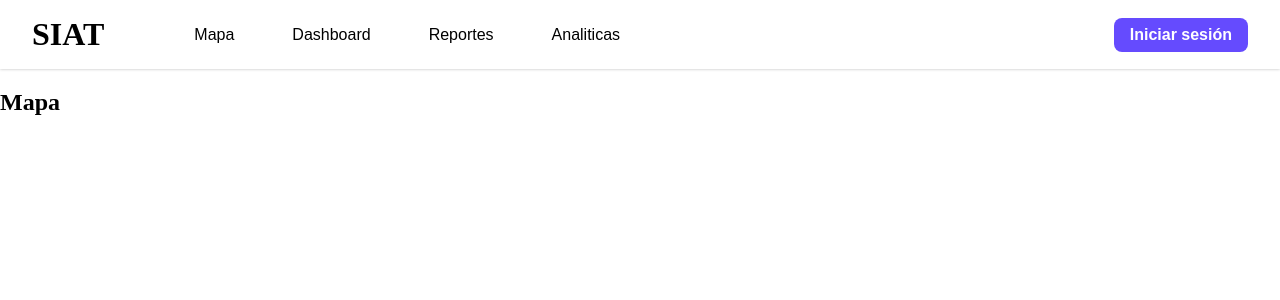
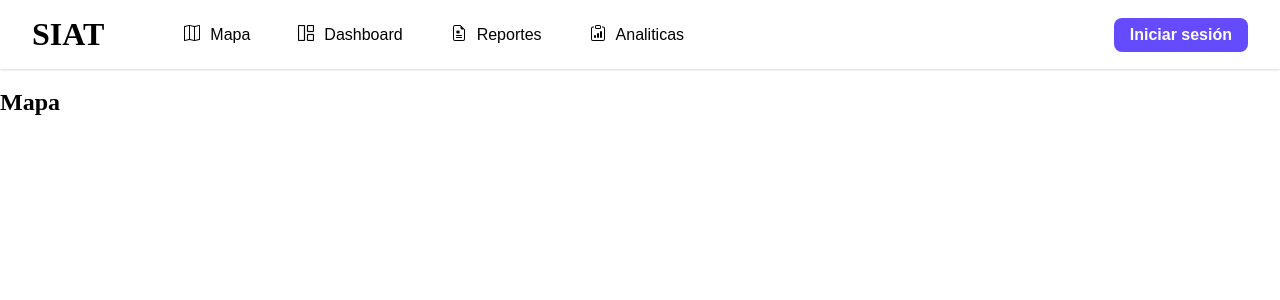
Before and after one commit to SIAT-UV/SIAT-FRONTEND, a React (Vite) app in the folder project/: page /mapa in a window 1280 px wide. Shown: the top 300 px of the page. Built offline with nearby package versions, Linux system fonts and the light colour scheme; a web font is replaced by a local one.

Commit message:
Correción menor en el menú

```diff
--- a/project/src/components/NavBar/NavBar.jsx
+++ b/project/src/components/NavBar/NavBar.jsx
@@ -1,10 +1,6 @@
 import { PrimaryIcon } from "../Icon"
 import { NavLink } from "../NavLink"
 import { navBar, labelMenu, hamburger, menu } from "./NavBar.module.css"
-import dashboardIcon from "../../assets/icons/dashboardIcon.svg"
-import mapIcon from "../../assets/icons/map.svg"
-import reportIcon from "../../assets/icons/reportIcon.svg"
-import analiticsIcon from "../../assets/icons/analiticsIcon.svg"
 import { MenuItem } from "./MenuItem"
 
 export const NavBar = ({ children }) => {
@@ -19,19 +15,70 @@ export const NavBar = ({ children }) => {
       <ul className={menu}>
         <MenuItem>
           <PrimaryIcon>
+            <svg
+              xmlns="http://www.w3.org/2000/svg"
+              width="16"
+              height="16"
+              fill="currentColor"
+              className="bi bi-map"
+              viewBox="0 0 16 16"
+            >
+              <path
+                fillRule="evenodd"
+                d="M15.817.113A.5.5 0 0 1 16 .5v14a.5.5 0 0 1-.402.49l-5 1a.5.5 0 0 1-.196 0L5.5 15.01l-4.902.98A.5.5 0 0 1 0 15.5v-14a.5.5 0 0 1 .402-.49l5-1a.5.5 0 0 1 .196 0L10.5.99l4.902-.98a.5.5 0 0 1 .415.103M10 1.91l-4-.8v12.98l4 .8zm1 12.98 4-.8V1.11l-4 .8zm-6-.8V1.11l-4 .8v12.98z"
+              />
+            </svg>
           </PrimaryIcon>
           <NavLink to="/mapa">Mapa</NavLink>
         </MenuItem>
         <MenuItem>
-          <PrimaryIcon icon={dashboardIcon} />
+          <PrimaryIcon>
+            <svg
+              xmlns="http://www.w3.org/2000/svg"
+              width="16"
+              height="16"
+              fill="currentColor"
+              stroke="currentColor"
+              stroke-width=".2"
+              className="bi bi-grid-1x2"
+              viewBox="0 0 16 16"
+            >
+              <path d="M6 1H1v14h5zm9 0h-5v5h5zm0 9v5h-5v-5zM0 1a1 1 0 0 1 1-1h5a1 1 0 0 1 1 1v14a1 1 0 0 1-1 1H1a1 1 0 0 1-1-1zm9 0a1 1 0 0 1 1-1h5a1 1 0 0 1 1 1v5a1 1 0 0 1-1 1h-5a1 1 0 0 1-1-1zm1 8a1 1 0 0 0-1 1v5a1 1 0 0 0 1 1h5a1 1 0 0 0 1-1v-5a1 1 0 0 0-1-1z" />
+            </svg>
+          </PrimaryIcon>
           <NavLink to="/dashboard">Dashboard</NavLink>
         </MenuItem>
         <MenuItem>
-          <PrimaryIcon icon={reportIcon} />
+          <PrimaryIcon>
+            <svg
+              xmlns="http://www.w3.org/2000/svg"
+              width="16"
+              height="16"
+              fill="currentColor"
+              className="bi bi-file-earmark-medical"
+              viewBox="0 0 16 16"
+            >
+              <path d="M7.5 5.5a.5.5 0 0 0-1 0v.634l-.549-.317a.5.5 0 1 0-.5.866L6 7l-.549.317a.5.5 0 1 0 .5.866l.549-.317V8.5a.5.5 0 1 0 1 0v-.634l.549.317a.5.5 0 1 0 .5-.866L8 7l.549-.317a.5.5 0 1 0-.5-.866l-.549.317zm-2 4.5a.5.5 0 0 0 0 1h5a.5.5 0 0 0 0-1zm0 2a.5.5 0 0 0 0 1h5a.5.5 0 0 0 0-1z" />
+              <path d="M14 14V4.5L9.5 0H4a2 2 0 0 0-2 2v12a2 2 0 0 0 2 2h8a2 2 0 0 0 2-2M9.5 3A1.5 1.5 0 0 0 11 4.5h2V14a1 1 0 0 1-1 1H4a1 1 0 0 1-1-1V2a1 1 0 0 1 1-1h5.5z" />
+            </svg>
+          </PrimaryIcon>
           <NavLink to="/reportes">Reportes</NavLink>
         </MenuItem>
         <MenuItem>
-          <PrimaryIcon icon={analiticsIcon} />
+          <PrimaryIcon>
+            <svg
+              xmlns="http://www.w3.org/2000/svg"
+              width="16"
+              height="16"
+              fill="currentColor"
+              className="bi bi-clipboard-data"
+              viewBox="0 0 16 16"
+            >
+              <path d="M4 11a1 1 0 1 1 2 0v1a1 1 0 1 1-2 0zm6-4a1 1 0 1 1 2 0v5a1 1 0 1 1-2 0zM7 9a1 1 0 0 1 2 0v3a1 1 0 1 1-2 0z" />
+              <path d="M4 1.5H3a2 2 0 0 0-2 2V14a2 2 0 0 0 2 2h10a2 2 0 0 0 2-2V3.5a2 2 0 0 0-2-2h-1v1h1a1 1 0 0 1 1 1V14a1 1 0 0 1-1 1H3a1 1 0 0 1-1-1V3.5a1 1 0 0 1 1-1h1z" />
+              <path d="M9.5 1a.5.5 0 0 1 .5.5v1a.5.5 0 0 1-.5.5h-3a.5.5 0 0 1-.5-.5v-1a.5.5 0 0 1 .5-.5zm-3-1A1.5 1.5 0 0 0 5 1.5v1A1.5 1.5 0 0 0 6.5 4h3A1.5 1.5 0 0 0 11 2.5v-1A1.5 1.5 0 0 0 9.5 0z" />
+            </svg>
+          </PrimaryIcon>
           <NavLink to="/analiticas">Analiticas</NavLink>
         </MenuItem>
         {children}
```
Also changed, not shown: project/src/assets/icons/map.svg.
